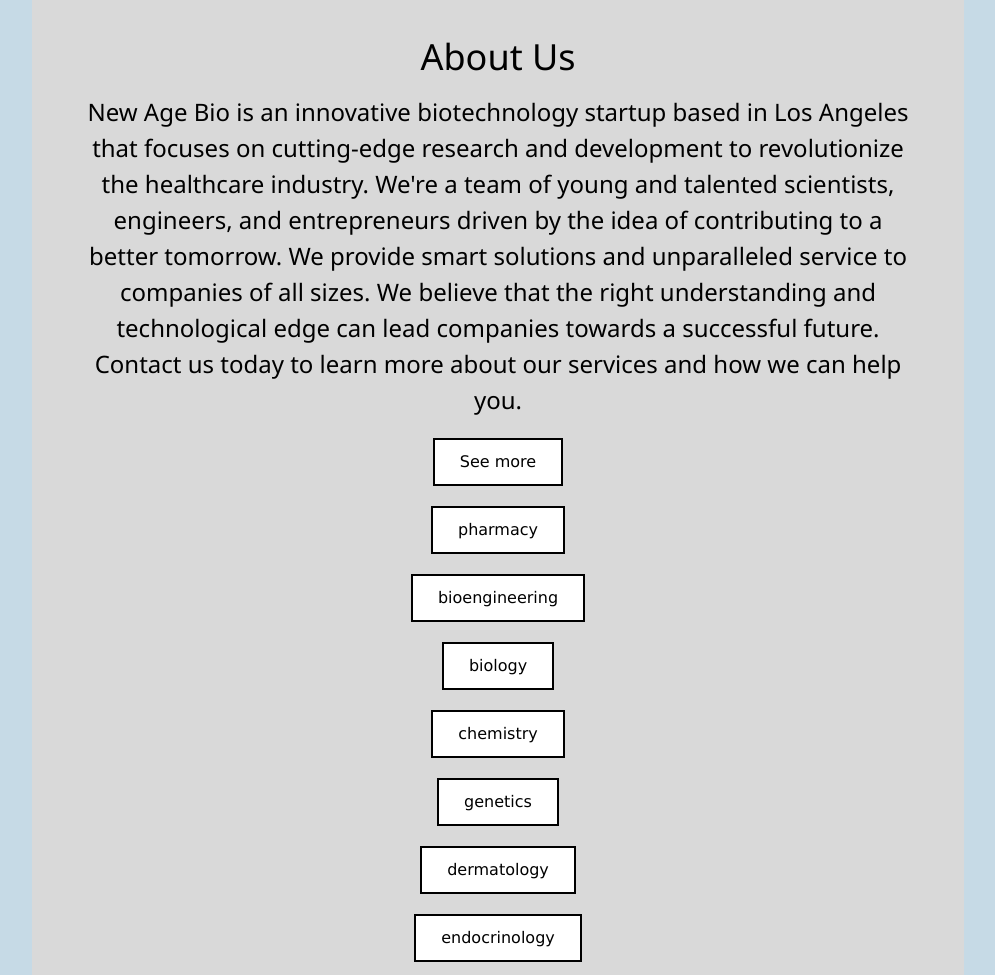
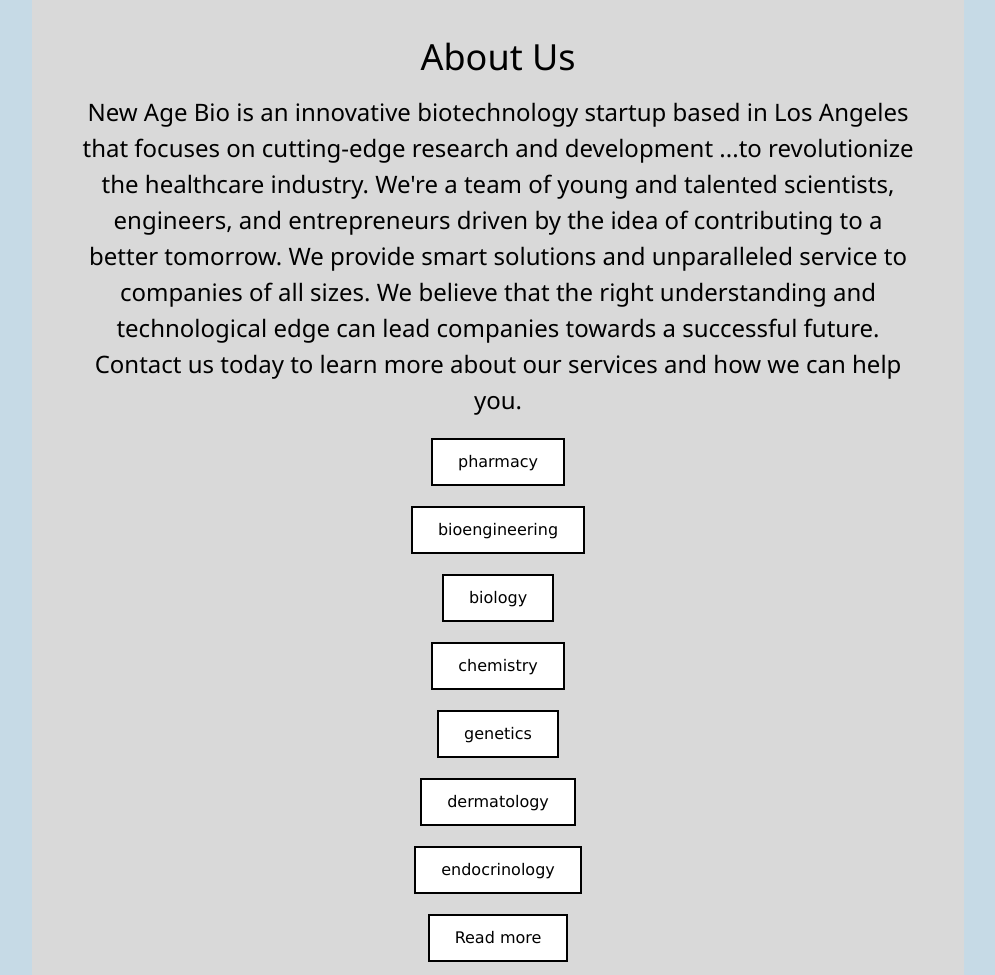
Before and after one commit to FroggyFrancis/Sci4all, an Eleventy site: page index.html in a window 1280 px wide. Shown: the part 1100-2075 px from the top of the page, without its empty margins (142-1137 px from the left). Built offline with nearby package versions, Linux system fonts and the light colour scheme; Eleventy itself is replaced by a stand-in of ours; files that its build step writes are made by us from their sources.

Commit message:
Fixed the readmore

```diff
--- a/index.html
+++ b/index.html
@@ -28,7 +28,7 @@ title: New Age Bio
 
             <h3>
                 New Age Bio is an innovative biotechnology startup based in Los
-                Angeles that focuses on cutting-edge research and development to
+                Angeles that focuses on cutting-edge research and development <span id="dots">...</span><span id="more"></span>to
                 revolutionize the healthcare industry. We're a team of young and
                 talented scientists, engineers, and entrepreneurs driven by the
                 idea of contributing to a better tomorrow. We provide smart
@@ -37,7 +37,7 @@ title: New Age Bio
                 lead companies towards a successful future. Contact us today to
                 learn more about our services and how we can help you.
             </h3>
-            <button onclick="myFunction()">See more</button>
+
 
             <div id="myDIV">
                 <ul>
@@ -50,7 +50,8 @@ title: New Age Bio
                         <li><button>dermatology</button></li>
                         <li><button>endocrinology</button></li>
                     </center>
-                </ul>
+                </span></ul>
+                <button onclick="myFunction()" id="myBtn">Read more</button>
             </div>
         </div>
     </div>
@@ -146,13 +147,20 @@ title: New Age Bio
 
         <script>
             function myFunction() {
-                var x = document.getElementById("myDIV");
-                if (x.style.display === "none") {
-                    x.style.display = "block";
-                } else {
-                    x.style.display = "none";
-                }
+            var dots = document.getElementById("dots");
+            var moreText = document.getElementById("more");
+            var btnText = document.getElementById("myBtn");
+
+            if (dots.style.display === "none") {
+                dots.style.display = "inline";
+                btnText.innerHTML = "Read more";
+                moreText.style.display = "none";
+            } else {
+                dots.style.display = "none";
+                btnText.innerHTML = "Read less";
+                moreText.style.display = "inline";
             }
-        </script>
+            }
+            </script>
     </div>
 </div>
```
